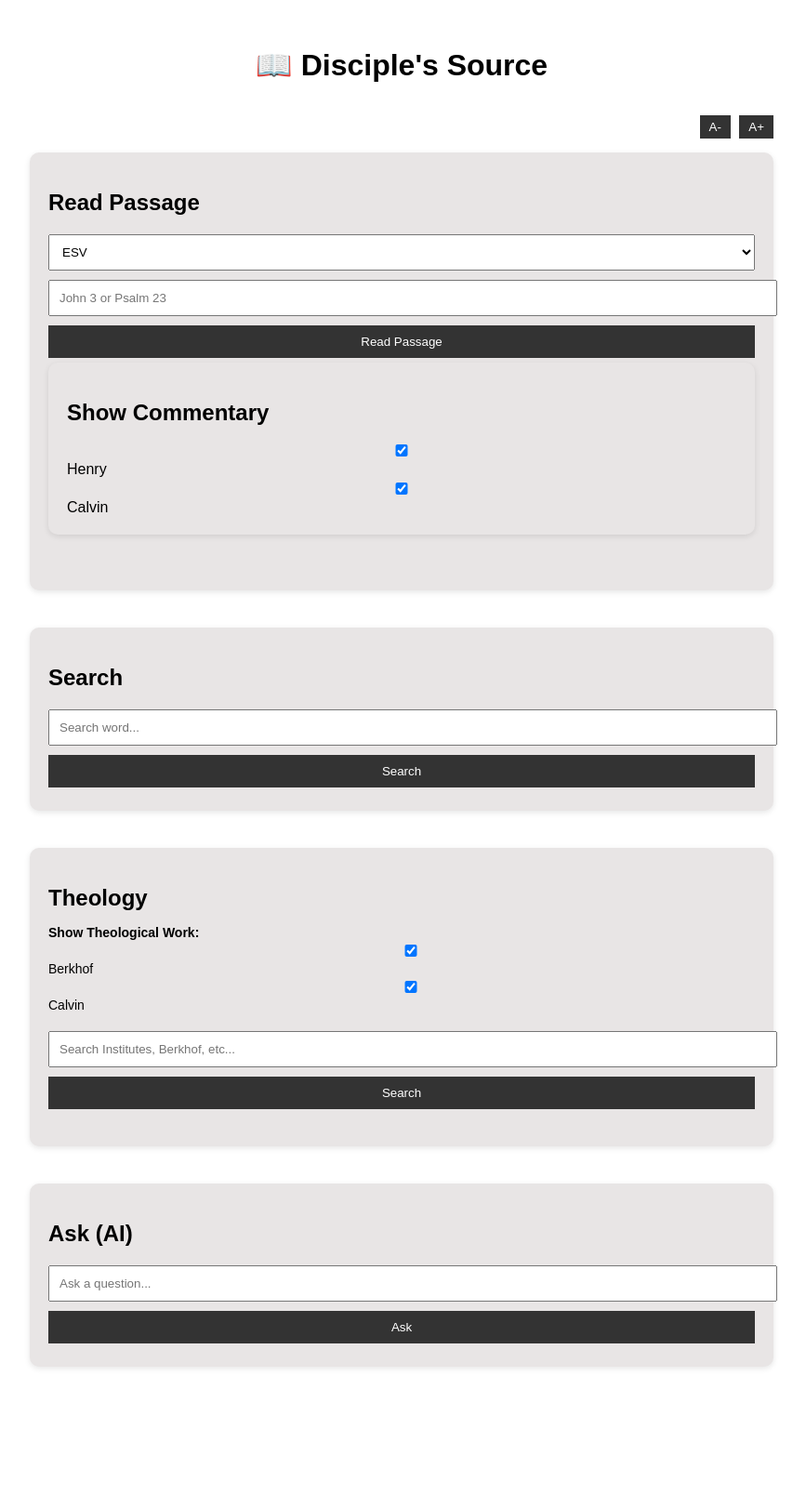
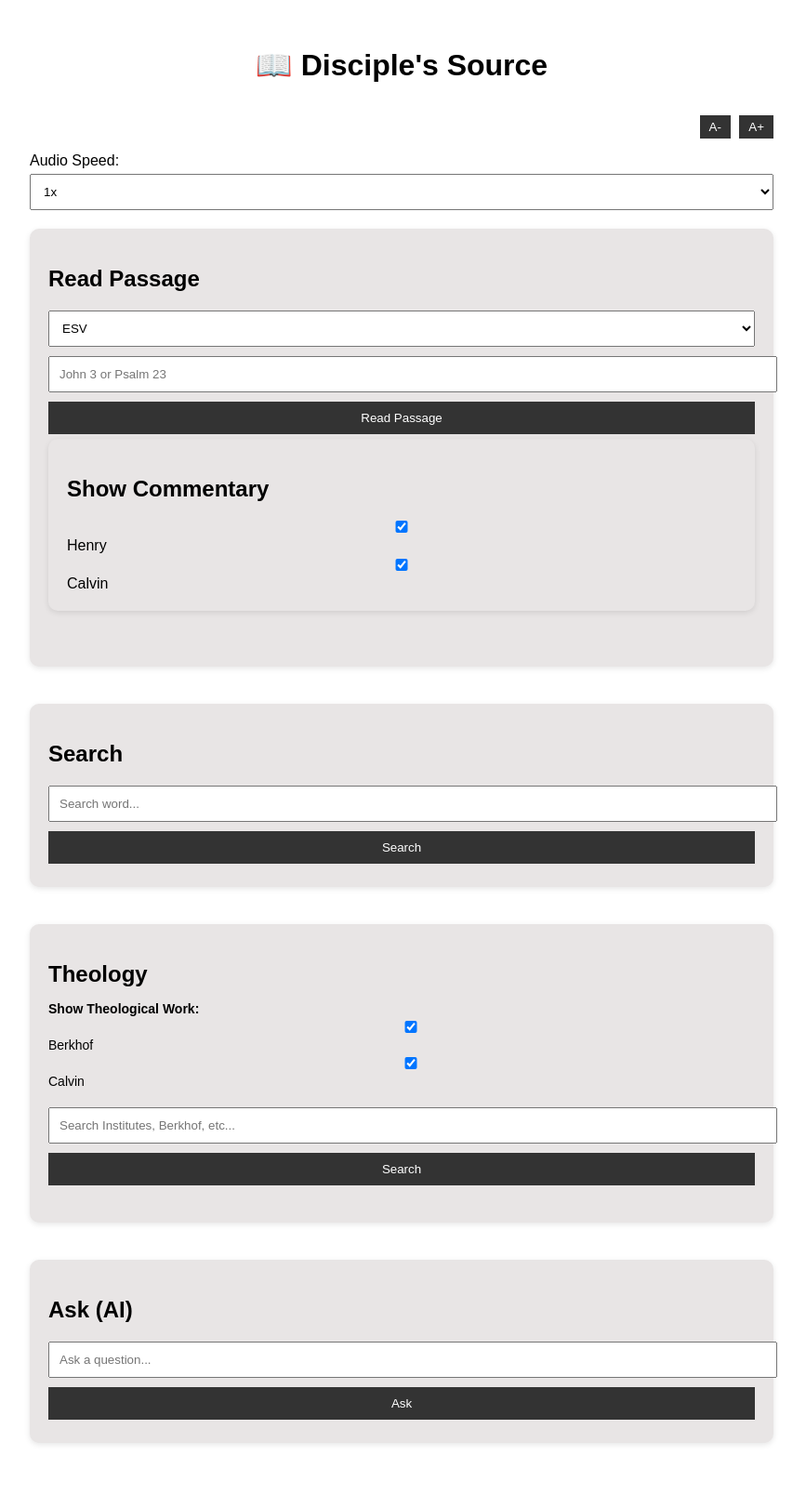
Before and after one commit to jeremyhairr/bible-word-search, a FastAPI app: page / in a window 1280 px wide. Shown: the whole page at 93% size, without its empty margins (208-1075 px from the left). Before the commit the page ends 1472 px from the top, so only its background shows below. Run offline with FastAPI, Linux system fonts and the light colour scheme.

Commit message:
add speed adj to audio

```diff
--- a/static/script.js
+++ b/static/script.js
@@ -1,4 +1,5 @@
 console.log("SCRIPT FULLY LOADED");
+
 let currentQuery = "";
 let currentPage = 1;
 
@@ -78,10 +79,11 @@ window.readPassage = async function () {
       <h3>${data.reference}</h3>
       <div class="bible-text">${cleanText(data.text)}</div>
 
-      <div style="margin-top:10px;">
+
         <button onclick="speakText('.bible-text')">🔊 Listen</button>
         <button onclick="stopAudio()">⏹ Stop</button>
-      </div>
+
+
     `;
 
     // Parse reference
@@ -106,9 +108,11 @@ window.readPassage = async function () {
       <h3>Henry</h3>
       <p>${cleanText(commentaryData.henry)}</p>
 
-      <div style="margin-top:8px;">
+      <div style="margin-top:10px;">
        <button onclick="speakText(this.closest('.card'))">🔊 Listen</button>
         <button onclick="stopAudio()">⏹ Stop</button>
+
+
       </div>
       </div>
   `;
@@ -120,9 +124,11 @@ window.readPassage = async function () {
       <h3>Calvin</h3>
       <p>${cleanText(commentaryData.calvin)}</p>
 
-      <div style="margin-top:8px;">
+      <div style="margin-top:10px;">
         <button onclick="speakText(this.closest('.card'))">🔊 Listen</button>
         <button onclick="stopAudio()">⏹ Stop</button>
+
+
       </div>
       </div>
   `;
@@ -280,9 +286,11 @@ window.searchTheology = async function () {
       <p>${r.book}, ${r.chapter}, ${r.section}</p>
       <p>${cleanText(r.text)}</p>
 
-      <div style="margin-top:8px;">
+      <div style="margin-top:10px;">
         <button onclick="speakText(this.closest('.card'))">🔊 Listen</button>
         <button onclick="stopAudio()">⏹ Stop</button>
+
+
       </div>
     </div>
   `,
@@ -297,13 +305,20 @@ window.searchTheology = async function () {
 };
 
 // ✅ NOW add listeners AFTER function exists
+document.addEventListener("DOMContentLoaded", function () {
+  document
+    .getElementById("henryToggle")
+    ?.addEventListener("change", readPassage);
+  document
+    .getElementById("calvinToggle")
+    ?.addEventListener("change", readPassage);
   document
     .getElementById("berkhofTheologyToggle")
-  .addEventListener("change", searchTheology);
-
+    ?.addEventListener("change", searchTheology);
   document
     .getElementById("calvinTheologyToggle")
-  .addEventListener("change", searchTheology);
+    ?.addEventListener("change", searchTheology);
+});
 
 function speakText(target) {
   let el;
@@ -319,7 +334,8 @@ function speakText(target) {
   const text = el.innerText;
 
   const speech = new SpeechSynthesisUtterance(text);
-  speech.rate = 1;
+  const rateSelect = document.getElementById("speechRate");
+  speech.rate = rateSelect ? parseFloat(rateSelect.value) : 1;
   speech.pitch = 1;
 
   window.speechSynthesis.cancel();
--- a/templates/index.html
+++ b/templates/index.html
@@ -112,6 +112,17 @@
       <button class="font-btn" onclick="changeFontSize(1)">A+</button>
     </div>
 
+    <div style="margin-bottom: 15px">
+      <label>Audio Speed:</label>
+      <select id="speechRate">
+        <option value="0.75">0.75x</option>
+        <option value="1" selected>1x</option>
+        <option value="1.25">1.25x</option>
+        <option value="1.5">1.5x</option>
+        <option value="2">2x</option>
+      </select>
+    </div>
+
     <!-- READ -->
     <div class="section-card">
       <h2>Read Passage</h2>
```
Lines whose indentation alone changed are shown as unchanged.
